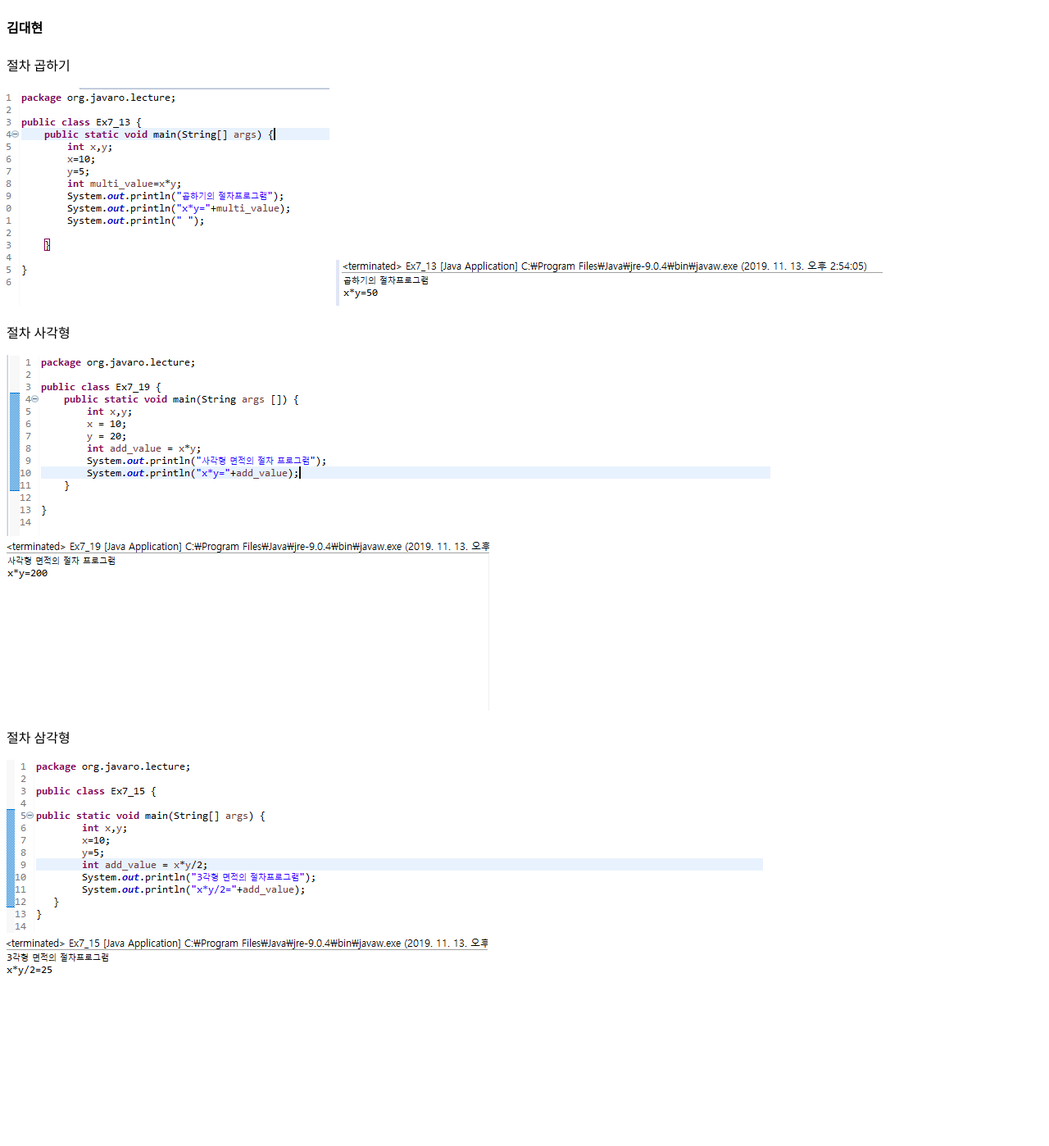
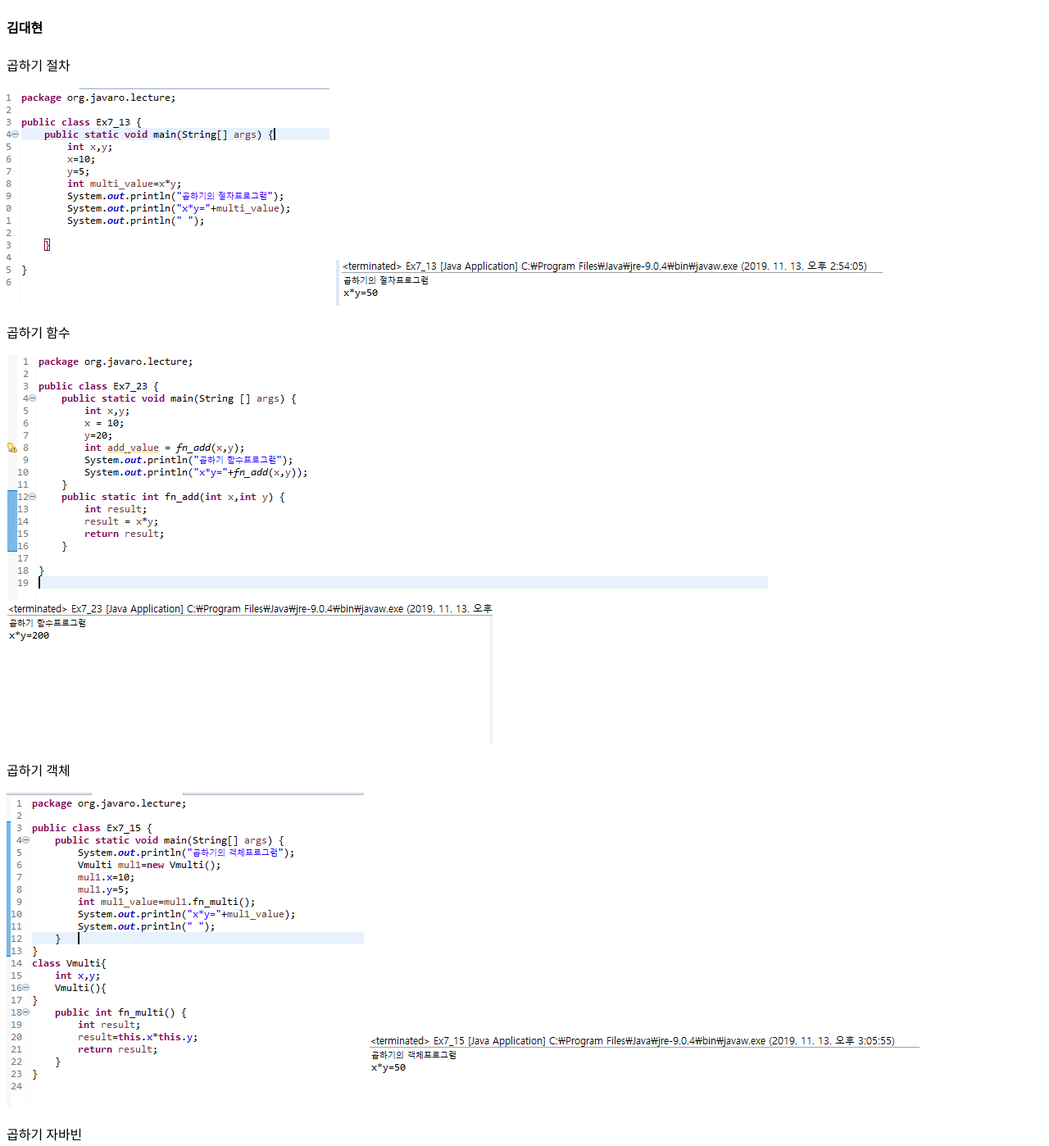
Before and after one commit to imjongwon/kimdaehyeon1.github.io, a plain HTML site: page p1/kdh17.html in a window 1280 px wide. Shown: the top 1398 px of the page at 82% size. Before the commit the page ends 1307 px from the top, so only its background shows below. Drawn offline with Linux system fonts and the light colour scheme.

Commit message:
Update kdh17.html

```diff
--- a/p1/kdh17.html
+++ b/p1/kdh17.html
@@ -5,17 +5,22 @@
 		<title>숙제</title>
 	</head>
     <h4>김대현</h4>
-	<p>절차 곱하기</p>
+	<p>곱하기 절차</p>
     <body>
     <img src="곱하기절차소스.PNG"/>
     <img src="곱하기절차결과.PNG"/>
-	<p>절차 사각형</p>
+	<p>곱하기 함수</p>
     <body>
-    <img src="사각형절차소스.PNG"/>
-    <img src="사각형절차결과.PNG"/>
-	    	<p>절차 삼각형</p>
+    <img src="곱하기함수소스.PNG"/>
+    <img src="곱하기함수결과.PNG"/>
+	    	<p>곱하기 객체</p>
     <body>
-    <img src="삼각형절차소스.PNG"/>
-    <img src="삼각형절차결과.PNG"/>
+    <img src="곱하기객체소스.PNG"/>
+    <img src="곱하기객체결과.PNG"/>
+	    </body>
+	    	    	<p>곱하기 자바빈</p>
+    <body>
+    <img src="곱하기자바빈소스.PNG"/>
+    <img src="곱하기자바빈결과.PNG"/>
 	    </body>
     </html>
```
